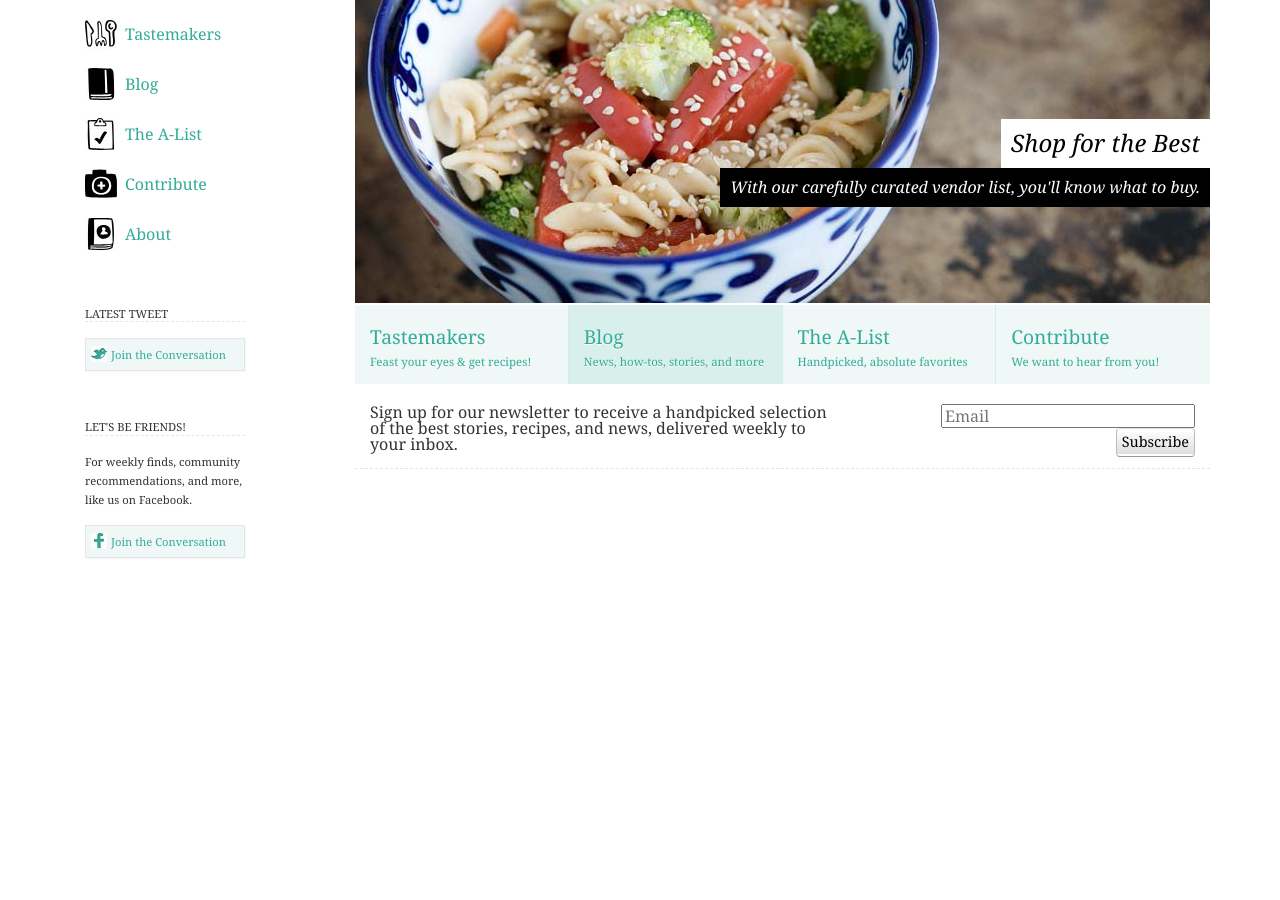
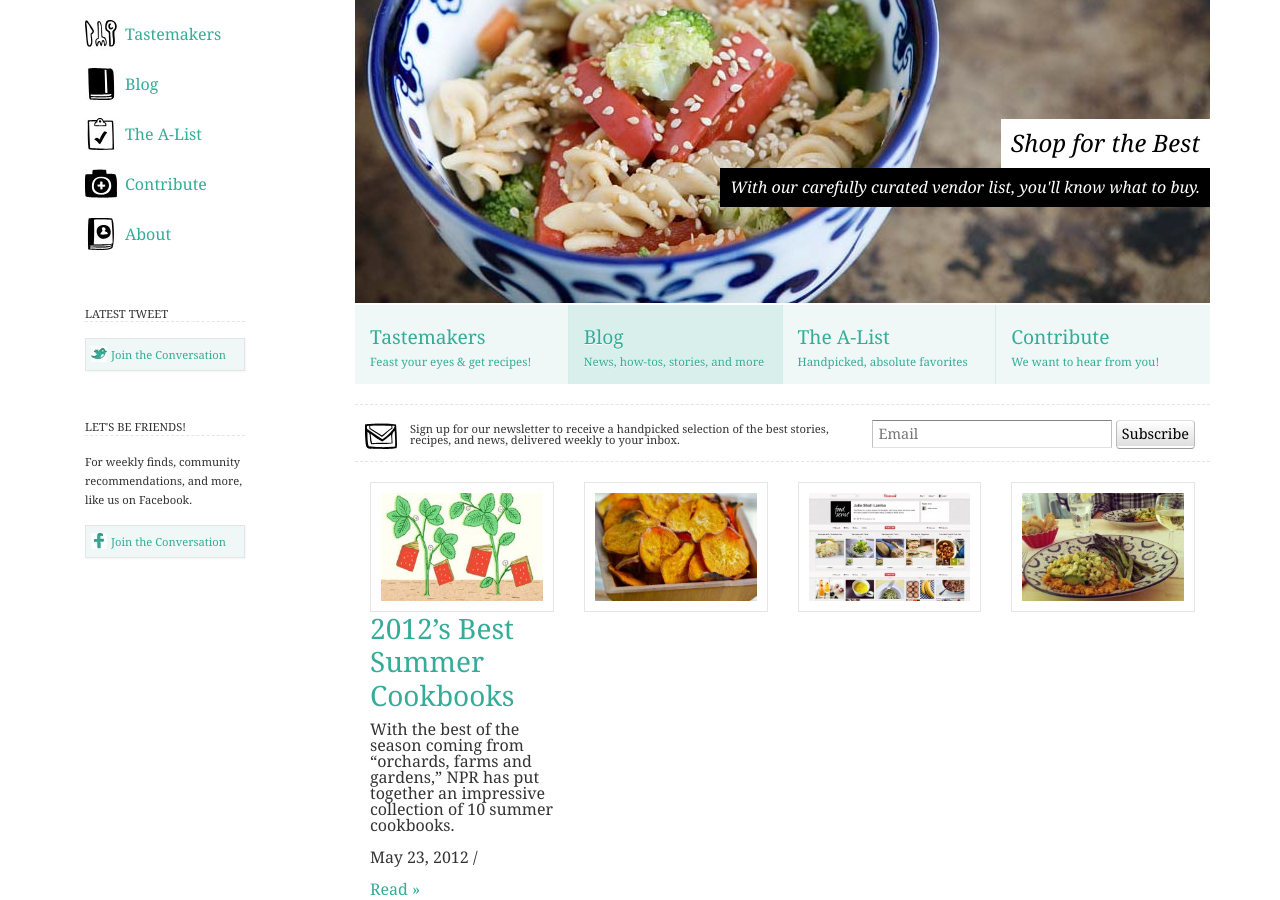
Before and after one commit to dimaxp/cursovaya-html, a plain HTML site: page index.html in a window 1280 px wide. Shown: the part 192-1092 px from the top of the page. Before the commit the page ends 800 px from the top, so only its background shows below. Drawn offline with nearby package versions, Linux system fonts and the light colour scheme.

Commit message:
add one news

```diff
--- a/css/style.css
+++ b/css/style.css
@@ -154,9 +154,18 @@ text-indent: 7px;
     text-shadow: 0 1px 0 #FAFDFC;}
 
 
-.subscribe {border-bottom: 1px dashed #E5E5E5; border-top 1px dashed #E5E5E5; margin-top: 20px;}
+.subscribe {border-bottom: 1px dashed #E5E5E5; padding-top: 15px; border-top: 1px dashed #E5E5E5; margin-top: 20px;}
 
 .mail input {display: inline-block;}
+
+.mail input:first-child{
+    width: 240px;
+    border: 1px solid;
+    border-color: #848484 #c1c1c1 #e1e1e1;
+    height: 28px;
+    text-indent: 4px;
+    font-size: 0.9em;}
+
 
 .submit {
     border-radius: 4px;
@@ -167,3 +176,9 @@ text-indent: 7px;
     padding: 5px;
 
 }
+
+.subscribe div:first-child p {font-size: 0.7em; margin-left: 40px; margin-top: 3px; }
+.subscribe div:first-child {   background-image: url("../images/mail.jpg"); background-repeat: no-repeat; background-position: left 10px top 0px; }
+
+.blocknews {margin-top: 20px;}
+.new img {width: 100%; padding: 10px; border: 1px solid #E5E5E5;}
--- a/index.html
+++ b/index.html
@@ -89,8 +89,27 @@
 
 
 
+            <div class="row blocknews">
+                <div class="col-md-3 new"><img src="images/new1.jpg" alt="Новость 1">
+                    <a href="#">
+                    <h3>2012’s Best Summer Cookbooks</h3>
+                    </a>
+                    <p>With the best of the season coming from “orchards, farms and gardens,” NPR has put together an impressive collection of 10 summer cookbooks.</p>
+                    <p class="time">May 23, 2012 / </p><a href="#">Read »</a>
+                </div>
+
+
+                <div class="col-md-3 new"><img src="images/new2.jpg" alt="Новость 2"></div>
+                <div class="col-md-3 new"><img src="images/new3.jpg" alt="Новость 3"></div>
+                <div class="col-md-3 new"><img src="images/new4.jpg" alt="Новость 4"></div>
+            </div>
 
         </div>
+
+
+
+
+
 
 
     </div>
```
Also changed, not shown: images/new1.jpg (added), images/new2.jpg (added), images/new3.jpg (added), images/new4.jpg (added).
